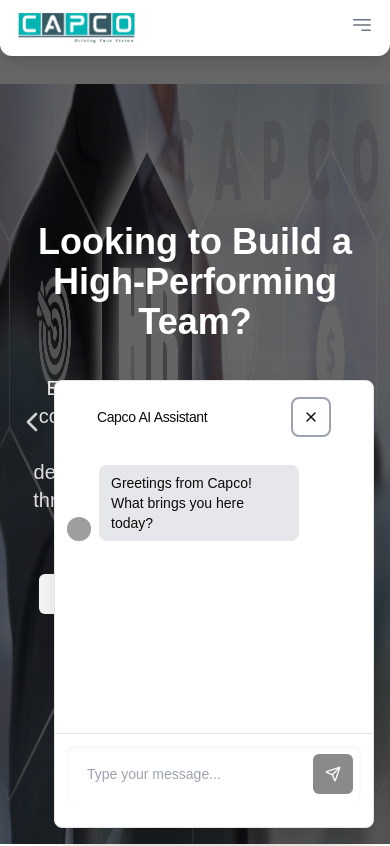
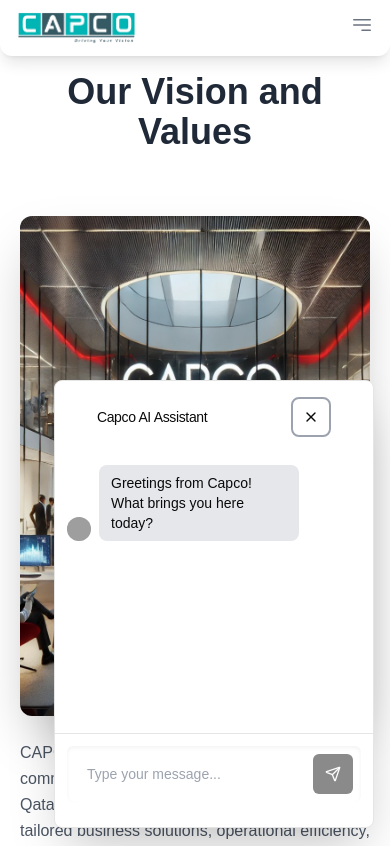
Before and after one commit to AbdulMuneebSyed/cacpa, a Next.js app: page / in a window 390 px wide. Shown: the top 846 px of the page. Built offline with nearby package versions, Linux system fonts and the light colour scheme; grey boxes are pictures that could not be loaded.

Commit message:
fix-slider1

```diff
--- a/components/hero1.tsx
+++ b/components/hero1.tsx
@@ -132,7 +132,7 @@
   };
 
   return (
-    <div className="relative  min-h-screen overflow-hidden ">
+    <div className="relative min-h-fit md:min-h-screen overflow-hidden ">
       <AnimatePresence initial={false} custom={direction}>
         <motion.div
           key={currentIndex}
@@ -145,14 +145,14 @@
           onAnimationComplete={handleAnimationComplete}
           className="absolute inset-0"
         >
-          <div className="absolute inset-0 flex justify-end items-end">
+          <div className="absolute inset-0 flex justify-center items-center md:justify-end md:items-end">
             <Image
               src={services[currentIndex].image || "/placeholder.svg"}
               alt={services[currentIndex].title}
               // layout="fill"
               objectFit="cover"
               priority
-              className="h-[90vh] w-screen"
+              className="md:h-[90vh] h-screen w-screen"
             />
 
             <div className="absolute inset-0 bg-black bg-opacity-60" />
```
